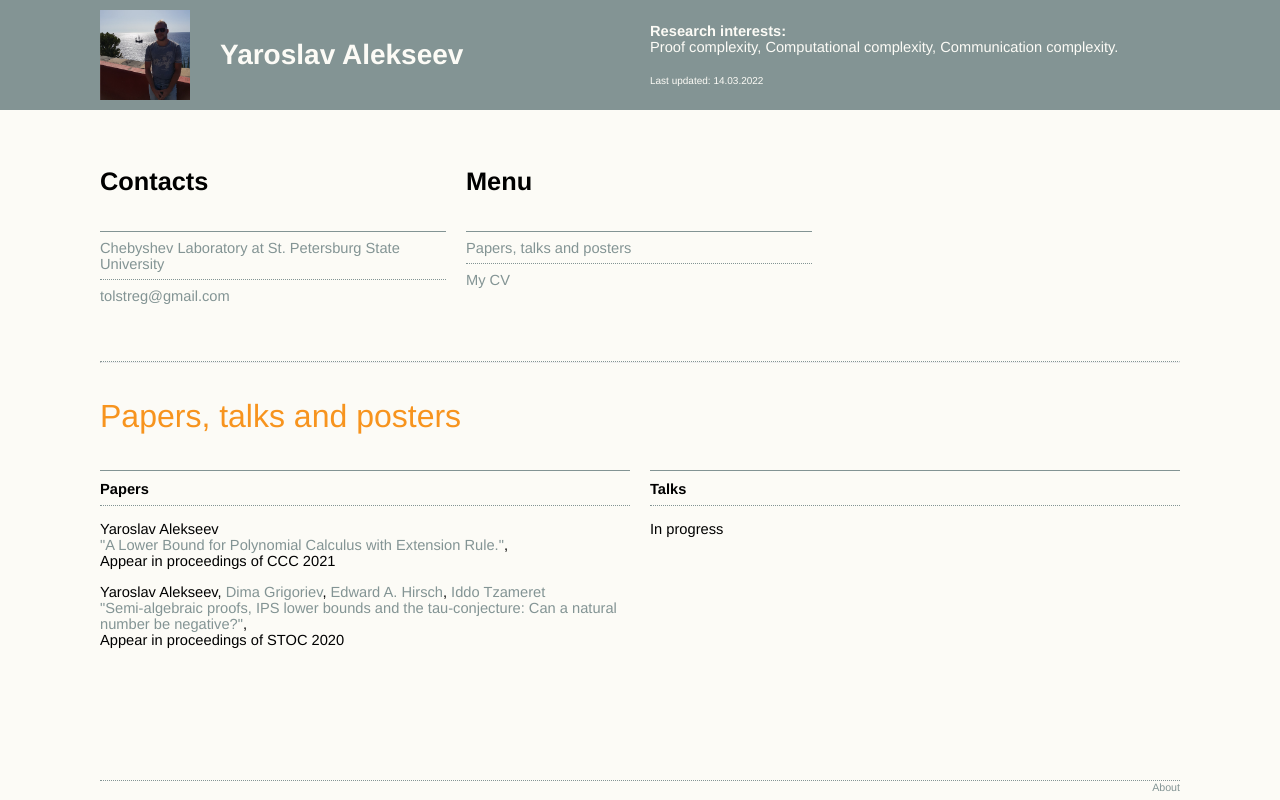
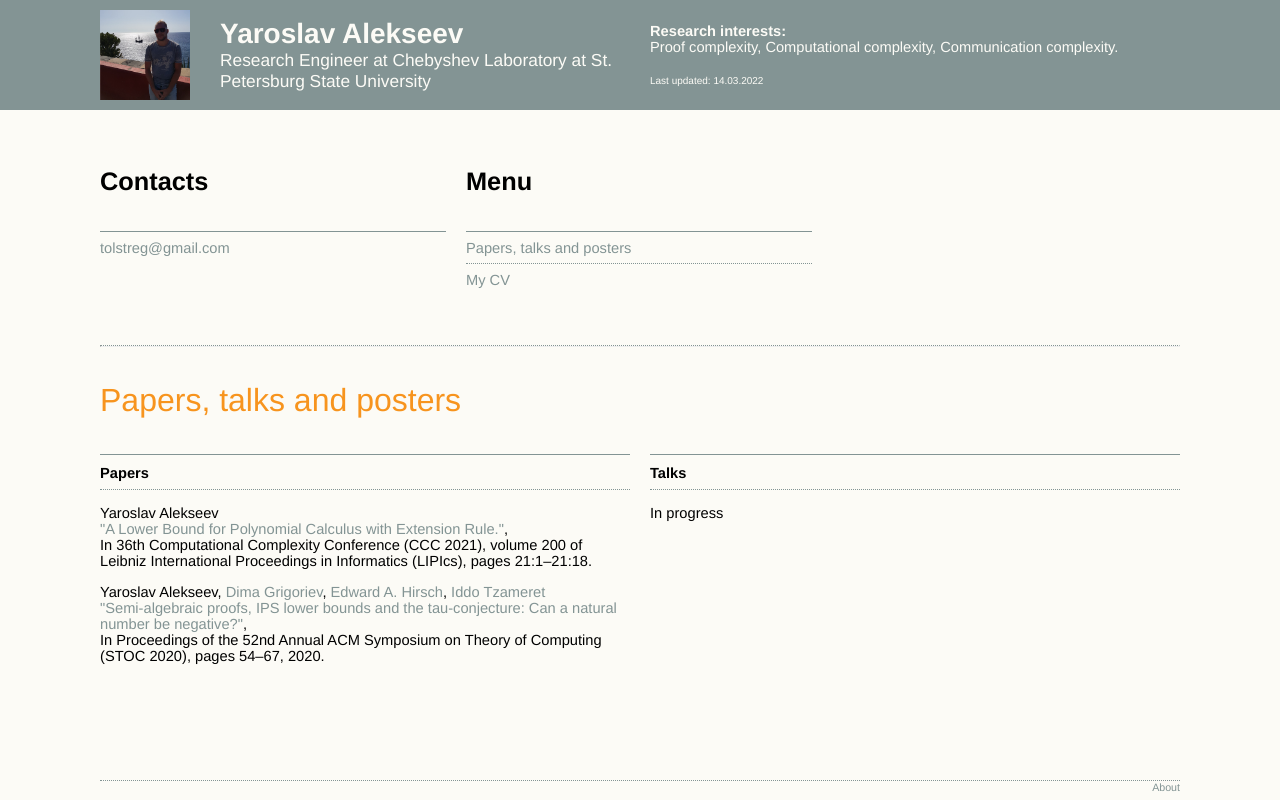
Before and after one commit to AleksYar/AleksYar.github.io, a plain HTML site: page papers.html in a window 1280 px wide. Drawn offline with Linux system fonts and the light colour scheme.

Commit message:
changed style and bibliography

```diff
--- a/papers.html
+++ b/papers.html
@@ -18,7 +18,7 @@
                 Yaroslav Alekseev
             </div>
             <div class="degree">
-                <!-- PhD Student -->
+                Research Engineer at Chebyshev Laboratory at St. Petersburg State University
             </div>
         </div>
     </div>
@@ -40,9 +40,9 @@
 			Contacts
 		</div>
         <ul class="dotted">
-            <li>
-                <a href="https://chebyshev.spbu.ru/en/people/iaroslav-alekseev/"> Chebyshev Laboratory at St. Petersburg State University</a>
-            </li>
+            <!--<li>
+        <a href="https://chebyshev.spbu.ru/en/people/iaroslav-alekseev/"> Chebyshev Laboratory at St. Petersburg State University</a>
+    </li>-->
             <!--<li>
         <a href="http://www.pdmi.ras.ru/pdmi/index.php">
             St. Petersburg Department of V. A. Steklov Institute of Mathematics
@@ -96,7 +96,7 @@
             Papers
         </div>
         <div>
-            <div class="paper"><div class="authors">Yaroslav Alekseev</div><div class="title"><a href="https://doi.org/10.4230/LIPIcs.CCC.2021.21"> "A Lower Bound for Polynomial Calculus with Extension Rule."</a>,</div><div class="journal">Appear in proceedings of CCC 2021</div></div><div class="paper"><div class="authors">Yaroslav Alekseev, <a href="https://logic.pdmi.ras.ru/~grigorev/">Dima Grigoriev</a>, <a href="http://logic.pdmi.ras.ru/~hirsch">Edward A. Hirsch</a>, <a href="https://www.doc.ic.ac.uk/~itzamere/">Iddo Tzameret</a></div><div class="title"> <a href="https://dl.acm.org/doi/10.1145/3357713.3384245">"Semi-algebraic proofs, IPS lower bounds and the tau-conjecture: Can a natural number be negative?"</a>,</div><div class="journal">Appear in proceedings of STOC 2020</div></div>       </div>
+            <div class="paper"><div class="authors">Yaroslav Alekseev</div><div class="title"><a href="https://doi.org/10.4230/LIPIcs.CCC.2021.21"> "A Lower Bound for Polynomial Calculus with Extension Rule."</a>,</div><div class="journal">In 36th Computational Complexity Conference (CCC 2021), volume 200 of Leibniz International Proceedings in Informatics (LIPIcs), pages 21:1–21:18.</div></div><div class="paper"><div class="authors">Yaroslav Alekseev, <a href="https://logic.pdmi.ras.ru/~grigorev/">Dima Grigoriev</a>, <a href="http://logic.pdmi.ras.ru/~hirsch">Edward A. Hirsch</a>, <a href="https://www.doc.ic.ac.uk/~itzamere/">Iddo Tzameret</a></div><div class="title"> <a href="https://dl.acm.org/doi/10.1145/3357713.3384245">"Semi-algebraic proofs, IPS lower bounds and the tau-conjecture: Can a natural number be negative?"</a>,</div><div class="journal">In Proceedings of the 52nd Annual ACM Symposium on Theory of Computing (STOC 2020), pages 54–67, 2020.</div></div>       </div>
     </div>
     <div class="column-2">
         <div class="table_title">
```
Also changed, not shown: index.html (+4 -4 lines).
